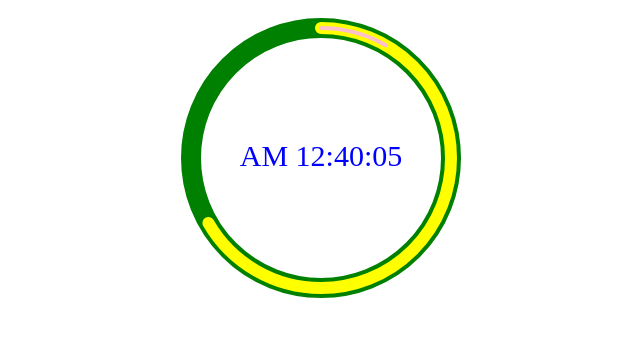
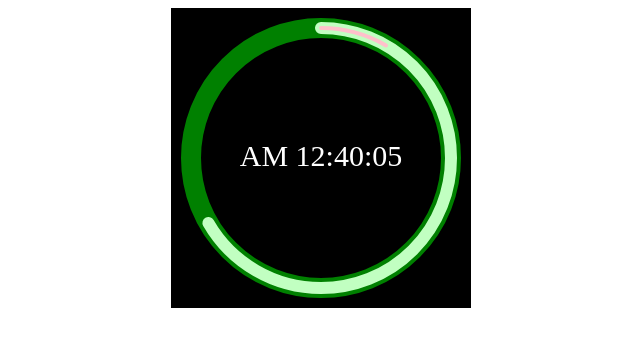
Before and after one commit to leonsux/Clock, a plain HTML site: page index.html in a window 1280 px wide. Shown: the whole page, without its empty margins (319-959 px from the left). Drawn offline with Linux system fonts and the light colour scheme.

Commit message:
Update index.html

```diff
--- a/index.html
+++ b/index.html
@@ -19,12 +19,12 @@
 			id: 'can', //必须：页面中canvas的id
 			size: 300, //选填（默认300）：canvas大小
 			// 一下均为选填，不填则使用缺省值
-			bgColor: '', // 背景色
+			bgColor: 'black', // 背景色
 			baseColor: 'red',//基线颜色
 			hColor: 'green',//时针颜色
-			mColor: 'yellow',//分针颜色
+			mColor: '#C1FFC1',//分针颜色
 			sColor: 'pink',//秒针颜色
-			tColor: 'blue'//文字颜色
+			tColor: '#FFF'//文字颜色
 		});
 	</script>
 </body>
```
